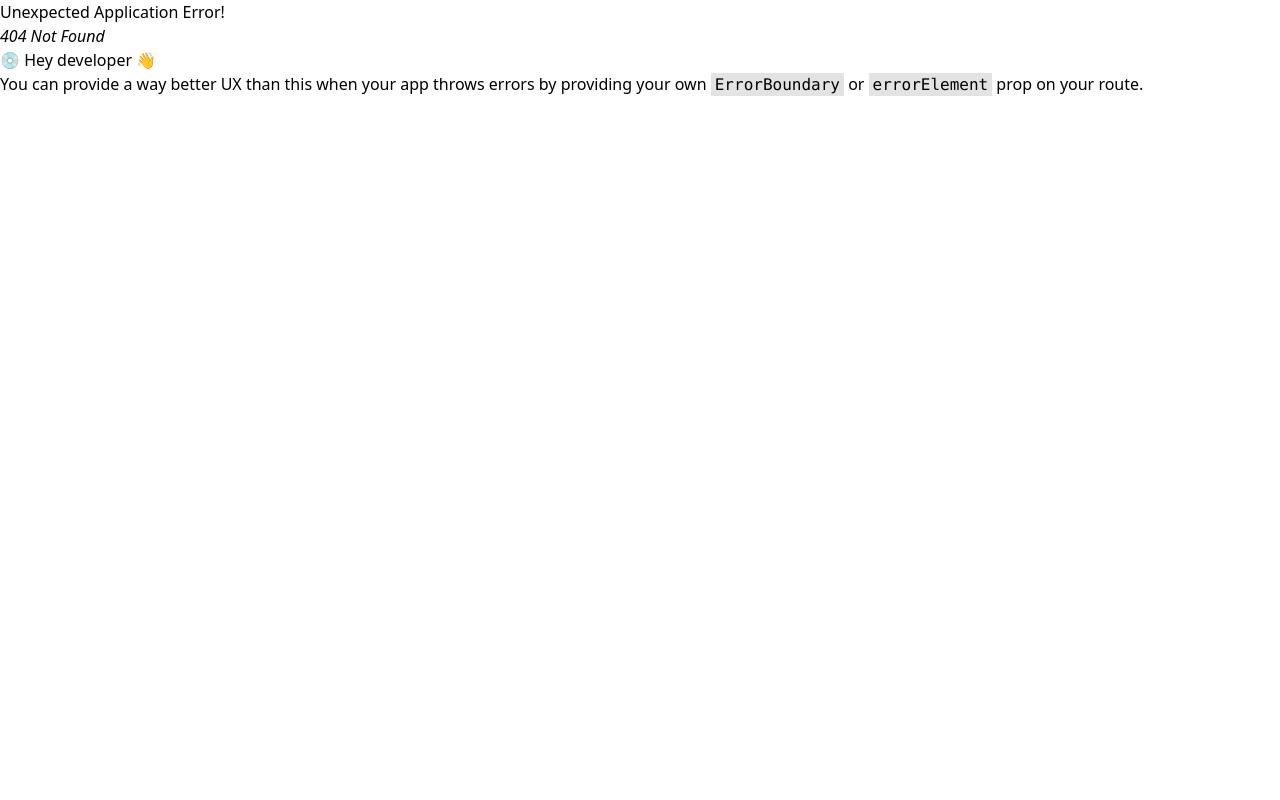
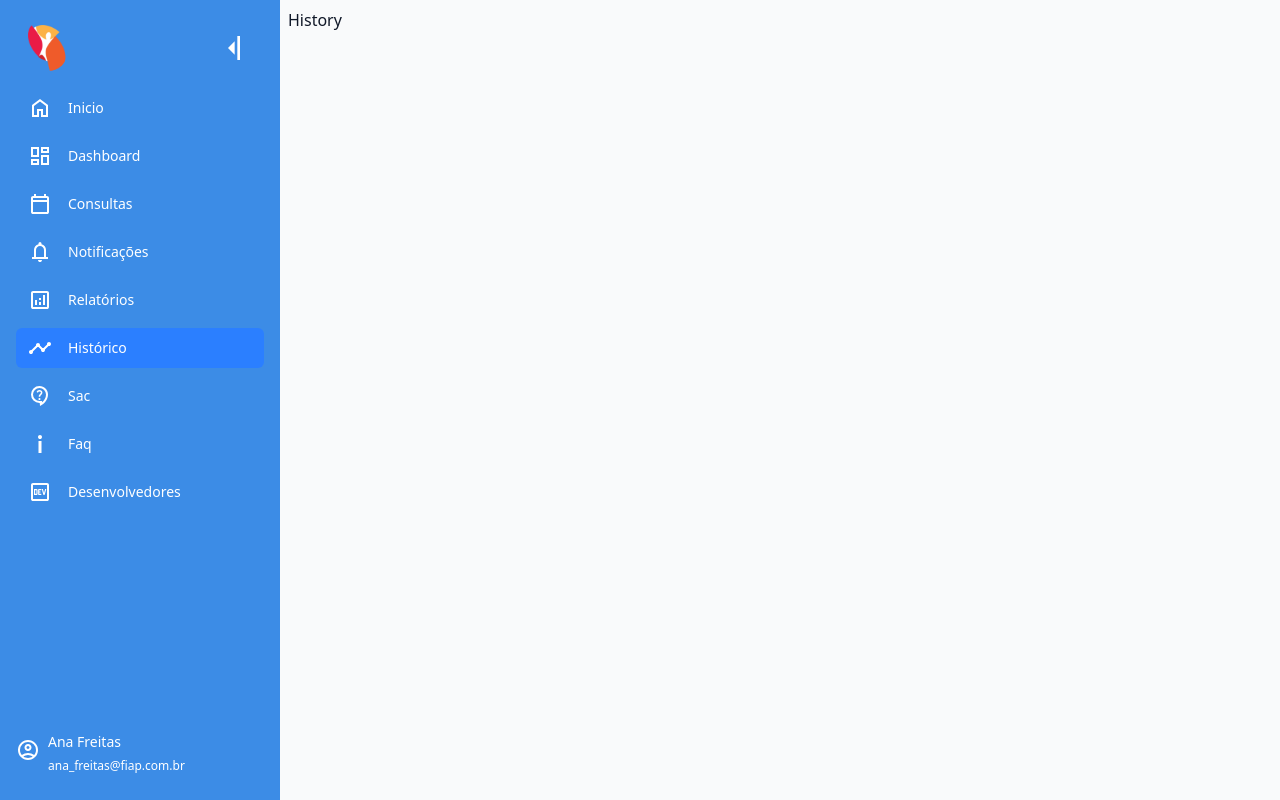
Before and after one commit to A2L-Solutions-Challenge-FIAP/Sprint-3, a React (Vite) app: page /history in a window 1280 px wide. Before the commit this address had no page. Built offline with nearby package versions, Linux system fonts and the light colour scheme.

Commit message:
feat: paginas de relatórios, históricos, consultas e notificação, ajuste das rotas de cada pagina

```diff
--- a/src/components/SidebarItems.tsx
+++ b/src/components/SidebarItems.tsx
@@ -2,8 +2,10 @@ import { NavLink } from "react-router-dom";
 import home from "../assets/home.svg";
 import developers from "../assets/developers.svg";
 import dashboard from "../assets/dashboard.svg";
-import settings from "../assets/settings.svg";
+import calendar from "../assets/calendar.svg";
+import notifications from "../assets/notifications.svg";
 import analytics from "../assets/analytics.svg";
+import timeline from "../assets/timeline.svg";
 import arrow from "../assets/arrow.svg";
 import sac from "../assets/sac.svg";
 import faq from "../assets/faq.svg";
@@ -15,13 +17,15 @@ interface SidebarItemsProps {
 }
 
 const menuItems = [
-  { icon: home, label: "Home", path: "/" },
-  { icon: developers, label: "Developers", path: "/developers" },
+  { icon: home, label: "Inicio", path: "/" },
   { icon: dashboard, label: "Dashboard", path: "/dashboard" },
-  { icon: settings, label: "Settings", path: "/settings" },
-  { icon: analytics, label: "Reports", path: "/reports" },
+  { icon: calendar, label: "Consultas", path: "/medicalschedule" },
+  { icon: notifications, label: "Notificações", path: "/notification" },
+  { icon: analytics, label: "Relatórios", path: "/reports" },
+  { icon: timeline, label: "Histórico", path: "/history" },
   { icon: sac, label: "Sac", path: "/sac" },
   { icon: faq, label: "Faq", path: "/faq" },
+  { icon: developers, label: "Desenvolvedores", path: "/developers" },
 ];
 
 
--- a/src/pages/ConsultaPage.tsx
+++ /dev/null
@@ -1,9 +0,0 @@
-
-
-const ConsultaPage = () => {
-  return (
-    <div>ConsultaPage</div>
-  )
-}
-
-export default ConsultaPage
--- /dev/null
+++ b/src/pages/History.tsx
@@ -0,0 +1,9 @@
+import React from 'react'
+
+const History = () => {
+  return (
+    <div>History</div>
+  )
+}
+
+export default History
--- /dev/null
+++ b/src/pages/MedicalSchedule.tsx
@@ -0,0 +1,5 @@
+const MedicalSchedule = () => {
+  return <div>Agenda</div>;
+};
+
+export default MedicalSchedule;
--- /dev/null
+++ b/src/pages/Notification.tsx
@@ -0,0 +1,9 @@
+
+
+const Notification = () => {
+  return (
+    <div>Notification</div>
+  )
+}
+
+export default Notification
--- a/src/pages/Settings.tsx
+++ /dev/null
@@ -1,5 +0,0 @@
-const Settings = () => {
-  return <div>Settings</div>;
-};
-
-export default Settings;
--- a/src/pages/UnderConstrution.tsx
+++ /dev/null
@@ -1,18 +0,0 @@
-interface Props {
-  page: string;
-}
-
-const UnderConstruction = ({ page }: Props) => {
-  return (
-    <div className="flex flex-col items-center justify-center h-full text-center p-10">
-      <h1 className="text-3xl font-bold text-gray-800 mb-4">
-        {page} – Em construção 🚧
-      </h1>
-      <p className="text-gray-600">
-        Estamos trabalhando para trazer esta página em breve.
-      </p>
-    </div>
-  );
-};
-
-export default UnderConstruction;
```
Also changed, not shown: src/routes/AppRoutes.tsx (+13 -4 lines), src/assets/timeline.svg (added).
